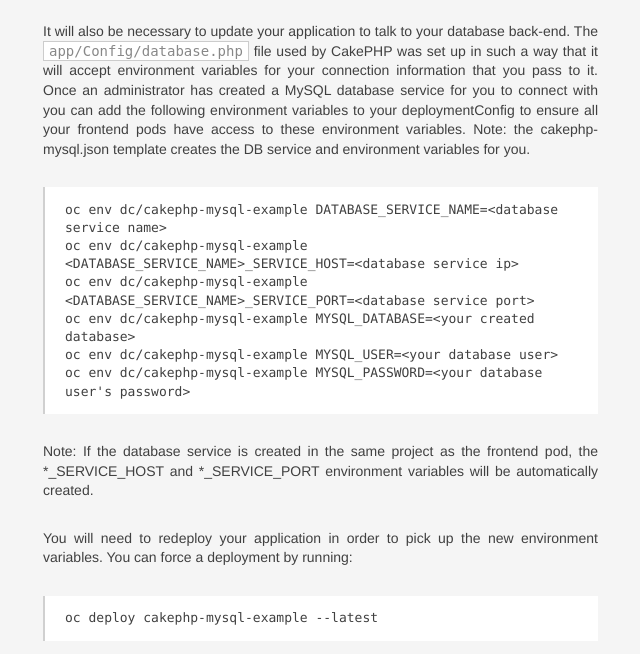
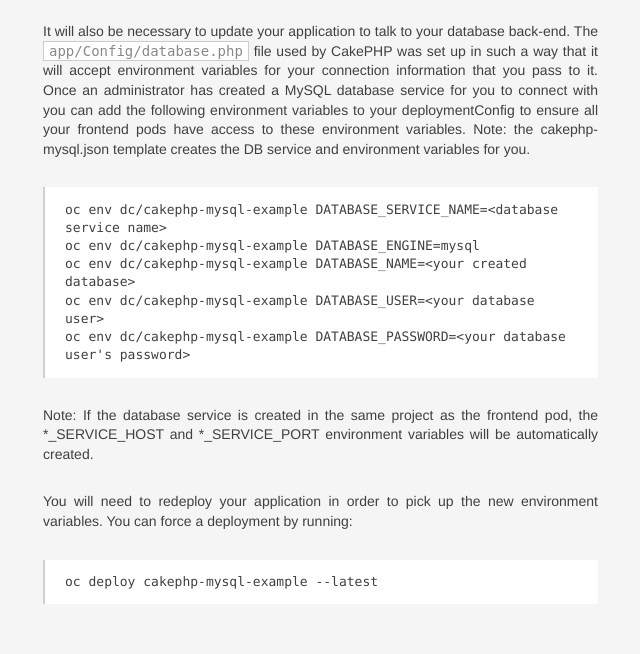
Before and after one commit to sclorg/cakephp-ex, a CakePHP app: the page made by app/View/Pages/home.ctp in a window 1280 px wide. Shown: the part 1033-1687 px from the top of the page, without its empty margins (27-667 px from the left). Run offline with PHP 8.4 and a stand-in for CakePHP, Linux system fonts and the light colour scheme; the template is opened without the code that fills it, so the values that code supplies are empty; some libraries are stand-ins or nearby versions.

Commit message:
correct database env var names

```diff
--- a/app/View/Layouts/default.ctp
+++ b/app/View/Layouts/default.ctp
@@ -262,11 +262,10 @@ $ git push</pre>
 
 <pre>
 oc env dc/cakephp-mysql-example DATABASE_SERVICE_NAME=&lt;database service name&gt;
-oc env dc/cakephp-mysql-example &lt;DATABASE_SERVICE_NAME&gt;_SERVICE_HOST=&lt;database service ip&gt;
-oc env dc/cakephp-mysql-example &lt;DATABASE_SERVICE_NAME&gt;_SERVICE_PORT=&lt;database service port&gt;
-oc env dc/cakephp-mysql-example MYSQL_DATABASE=&lt;your created database&gt;
-oc env dc/cakephp-mysql-example MYSQL_USER=&lt;your database user&gt;
-oc env dc/cakephp-mysql-example MYSQL_PASSWORD=&lt;your database user's password&gt;
+oc env dc/cakephp-mysql-example DATABASE_ENGINE=mysql
+oc env dc/cakephp-mysql-example DATABASE_NAME=&lt;your created database&gt;
+oc env dc/cakephp-mysql-example DATABASE_USER=&lt;your database user&gt;
+oc env dc/cakephp-mysql-example DATABASE_PASSWORD=&lt;your database user's password&gt;
 </pre>
                   </p>
                   <p>
```
